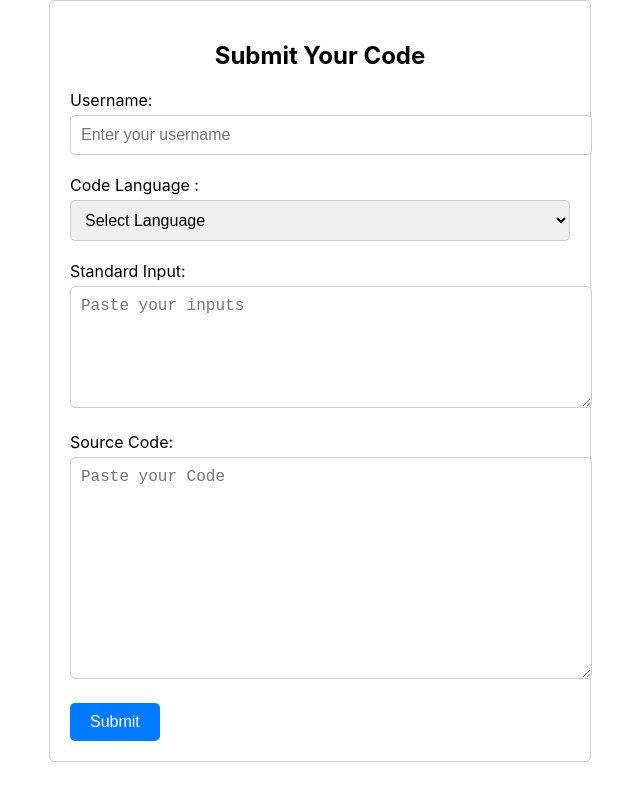
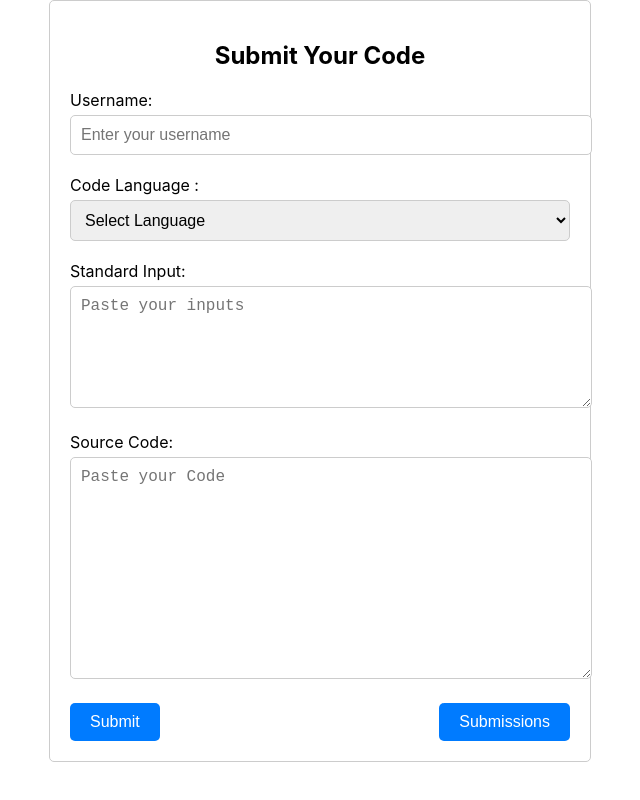
Before and after one commit to rkcraushan333/tuf_frontend, a React (Create React App) app: page / in a window 1280 px wide. Shown: the whole page, without its empty margins (320-960 px from the left). Built offline with nearby package versions, Linux system fonts and the light colour scheme.

Commit message:
added navigation to both pages

```diff
--- a/src/components/Form.css
+++ b/src/components/Form.css
@@ -52,3 +52,11 @@ button:hover {
 .heading{
     text-align: center;
 }
+.button-container {
+    display: flex;
+    justify-content: space-between;
+}
+
+.button-space {
+    width: 10px; /* Adjust as needed */
+}
--- a/src/components/Form.js
+++ b/src/components/Form.js
@@ -42,7 +42,7 @@ const Form = () => {
             const response = await axios.request(options);
             return response.data.token;
         } catch (error) {
-            alert("try again")
+            alert("Fill the data correctly")
             // console.log(error.message);
         }
     }
@@ -64,7 +64,7 @@ const Form = () => {
             const response = await axios.request(options);
             return response.data.stdout;
         } catch (error) {
-            alert("try again")
+            alert("Fill the data correctly")
         }
     }
     // Function to handle form submission
@@ -73,7 +73,7 @@ const Form = () => {
         e.preventDefault();
         try {
             const token = await executeCode();
-            console.log("is this null" + stdin)
+            // console.log("is this null" + stdin)
             if (token) {
                 const stdout = await getOutput(token);
                 const data = {
@@ -92,7 +92,7 @@ const Form = () => {
                     })
                     .catch((error) => {
                         // console.log(error.status + ": " + error.message);
-                        alert("Try Again")
+                        alert("Fill the data correctly")
                     })
             }
         }
@@ -153,7 +153,11 @@ const Form = () => {
                         className="source-code"
                     />
                 </div>
-                <button type="submit">Submit</button>
+                <div className="button-container">
+                    <button type="submit">Submit</button>
+                    <div className="button-space"></div>
+                    <button onClick={() => navigate('/table')}>Submissions</button>
+                </div>
             </form>
         </div>
     );
--- a/src/components/SubTable.css
+++ b/src/components/SubTable.css
@@ -17,3 +17,9 @@ textarea {
     width: 100%;
     resize: vertical;
 }
+
+.go-back-button {
+    position: fixed;
+    top: 20px;
+    right: 20px;
+}
--- a/src/components/SubmissionTable.js
+++ b/src/components/SubmissionTable.js
@@ -1,4 +1,5 @@
 import React, { useState, useEffect } from 'react';
+import { useNavigate } from 'react-router-dom';
 import axios from 'axios';
 import './SubTable.css'
 
@@ -21,8 +22,11 @@ const SubmissionTable = () => {
     useEffect(() => {
         fetchData();
     }, []);
+    const navigate = useNavigate();
+
     return (
         <>
+            <button className="go-back-button" onClick={() => navigate('/')}>Submit Code</button>
             <h1>Submission History</h1>
             <table className="submission-table">
                 <thead>
```
